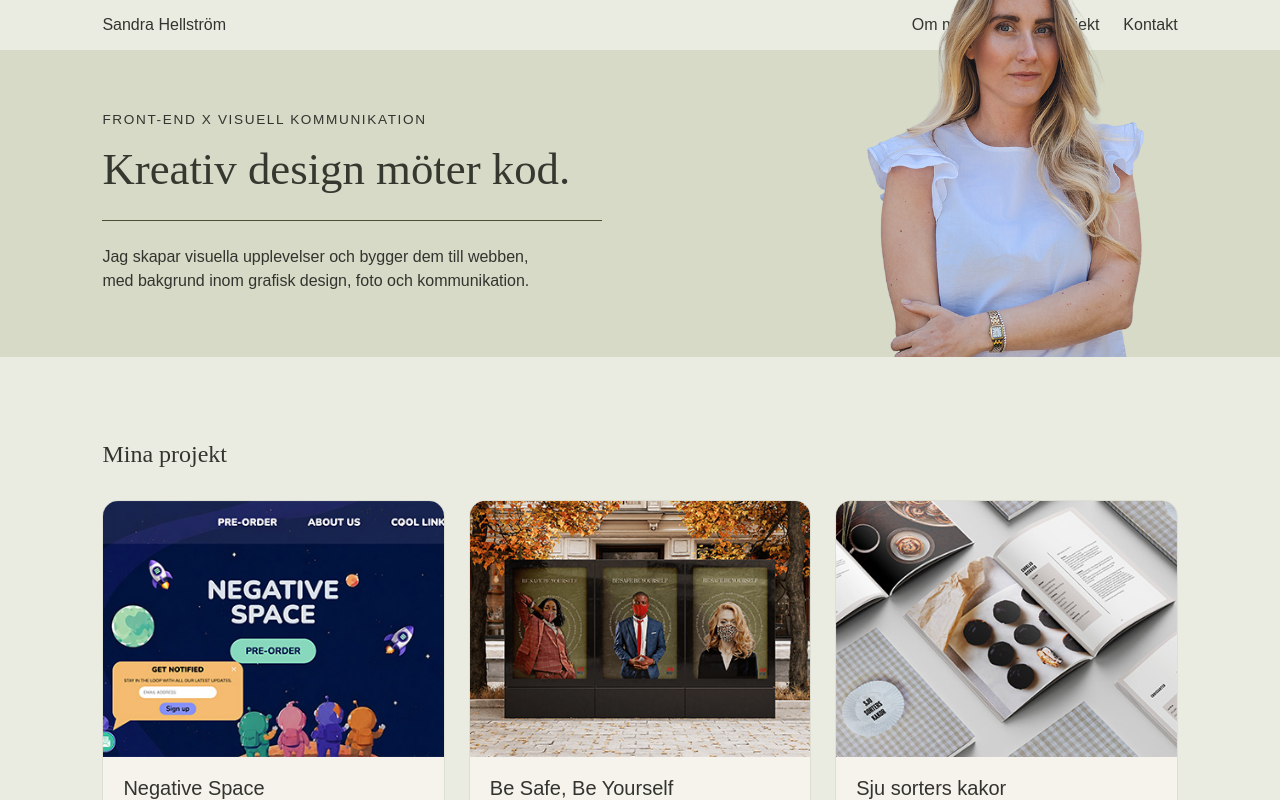
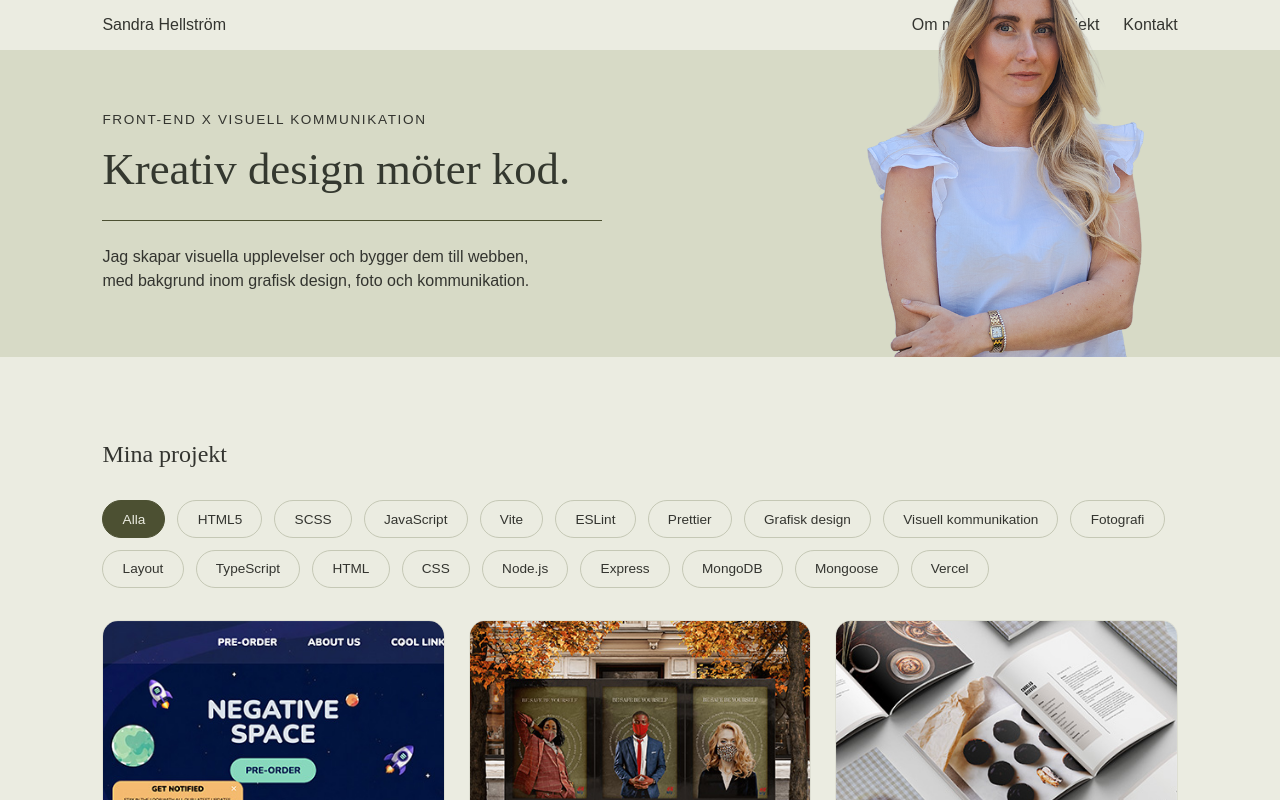
Before and after one commit to Saandrah/Portfolio, a React (Vite) app: page / in a window 1280 px wide. Shown: the top 800 px of the page. Built offline with nearby package versions, Linux system fonts and the light colour scheme; a web font is replaced by a local one.

Commit message:
feat: add project filtering functionality and enhance styles for project cards

```diff
--- a/src/App.css
+++ b/src/App.css
@@ -106,6 +106,7 @@ a {
 .project-card {
   display: flex;
   flex-direction: column;
+  min-height: 520px;
   min-width: 0;
   overflow: hidden;
   border-radius: 16px;
@@ -138,6 +139,7 @@ a {
   margin: 0 1.25rem 1.25rem;
   font-size: 0.9rem;
   line-height: 1.7;
+  min-height: 5.1em;
 }
 
 .project-technologies {
@@ -172,6 +174,39 @@ a {
 
 .project-links a:hover {
   opacity: 0.6;
+}
+
+.project-filters {
+  display: flex;
+  flex-wrap: wrap;
+  gap: 0.75rem;
+  margin-bottom: 2rem;
+}
+
+.filter-button {
+  padding: 0.65rem 1.2rem;
+  border: 1px solid #c5c8b5;
+  border-radius: 999px;
+  background-color: transparent;
+  color: #33342f;
+  font-family: inherit;
+  font-size: 0.85rem;
+  cursor: pointer;
+  transition:
+    background-color 0.2s ease,
+    color 0.2s ease,
+    border-color 0.2s ease;
+}
+
+.filter-button:hover {
+  background-color: #d7dac6;
+  border-color: #a5a88f;
+}
+
+.filter-button.active {
+  background-color: #4c5032;
+  border-color: #4c5032;
+  color: #ebece1;
 }
 
 .about {
--- a/src/components/projects.tsx
+++ b/src/components/projects.tsx
@@ -1,15 +1,45 @@
 
+import { useState } from 'react'
 import ProjectCard from './projectCard'
 import { projects } from '../data/projects'
 
+function Projects() {
+  const [selectedTechnology, setSelectedTechnology] = useState('Alla')
 
-function Projects() {
+  const technologies = [
+    'Alla',
+    ...new Set(projects.flatMap((project) => project.technologies)),
+  ]
+
+  const filteredProjects =
+    selectedTechnology === 'Alla'
+      ? projects
+      : projects.filter((project) =>
+          project.technologies.includes(selectedTechnology),
+        )
+
   return (
     <section id="projekt" className="projects">
       <h2>Mina projekt</h2>
 
+      <div className="project-filters">
+        {technologies.map((technology) => (
+          <button
+            key={technology}
+            className={
+              selectedTechnology === technology
+                ? 'filter-button active'
+                : 'filter-button'
+            }
+            onClick={() => setSelectedTechnology(technology)}
+          >
+            {technology}
+          </button>
+        ))}
+      </div>
+
       <div className="project-grid">
-        {projects.map((project) => (
+        {filteredProjects.map((project) => (
           <ProjectCard
             key={project.title}
             title={project.title}
```
